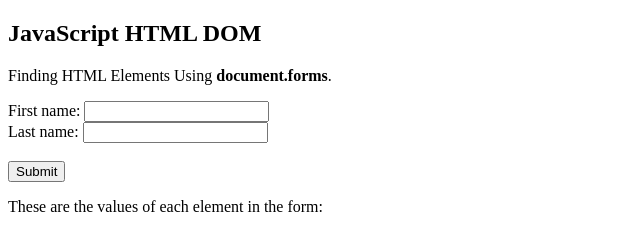
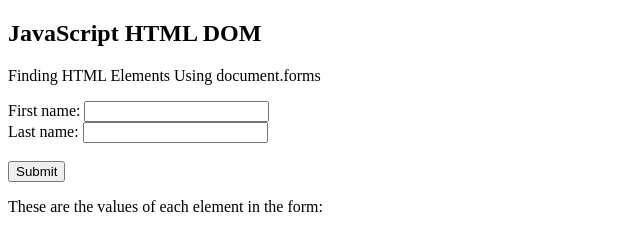
Before and after one commit to victoromuya/dom-class, a plain HTML site: page dom1.html in a window 1280 px wide. Shown: the top 229 px of the page, 0-640 px from the left. Drawn offline with Linux system fonts and the light colour scheme.

Commit message:
modified dom1.html

```diff
--- a/dom1.html
+++ b/dom1.html
@@ -3,7 +3,7 @@
 <body>
 
 <h2>JavaScript HTML DOM</h2>
-<p>Finding HTML Elements Using <b>document.forms</b>.</p>
+<p>Finding HTML Elements Using document.forms</p>
 
 <form id="frm1" action="" method="get">
   First name: <input type="text" name="fname"><br>
```
